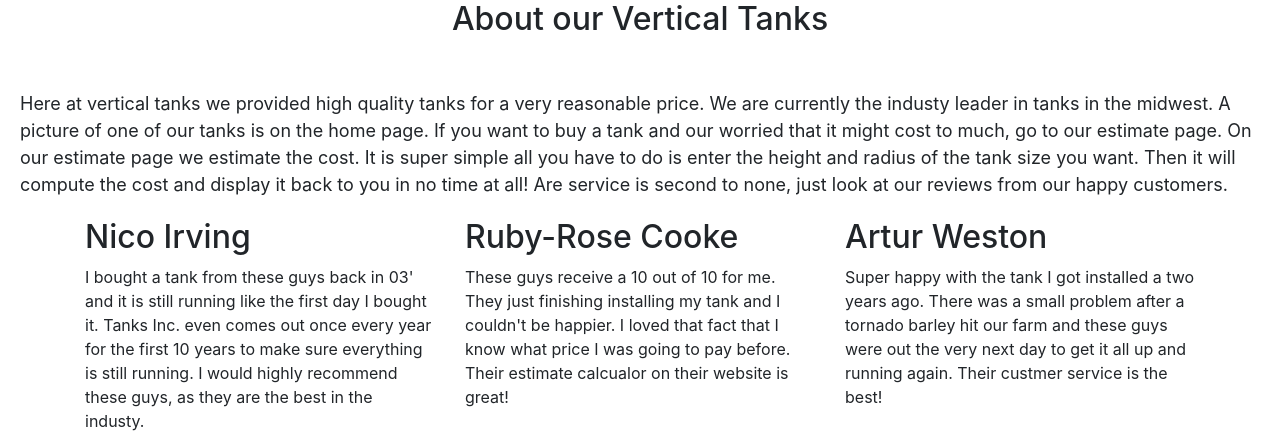
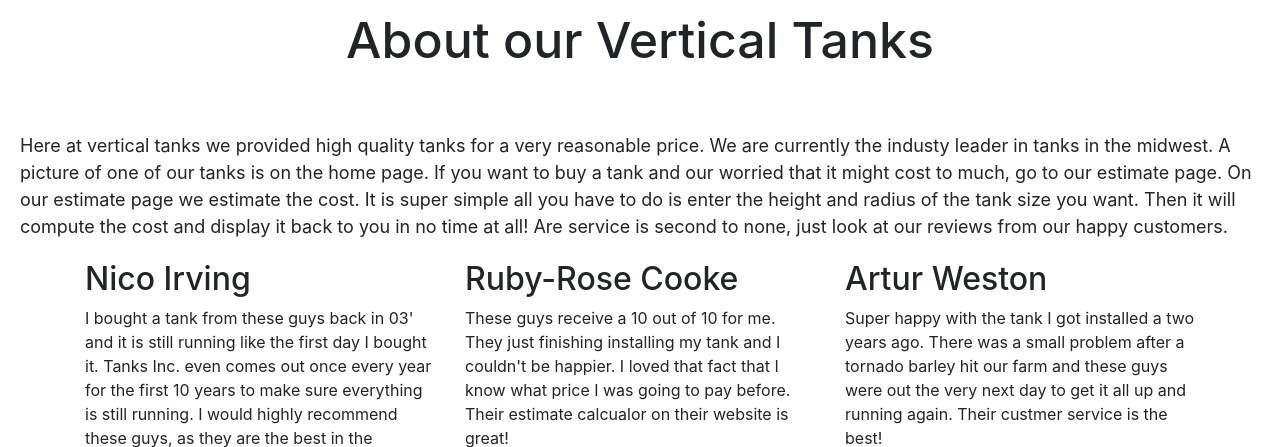
Before and after one commit to nickacri/hw9-10, a Flask app: page /about in a window 1280 px wide. Shown: the part 56-503 px from the top of the page. Run offline with Flask 2, Linux system fonts and the light colour scheme; some libraries are stand-ins or nearby versions.

Commit message:
Update about.html

```diff
--- a/templates/about.html
+++ b/templates/about.html
@@ -5,7 +5,7 @@
 
 
    {% block body %}
-		<h2 style="text-align: center;">About our Vertical Tanks</h2>
+		<h2 style="text-align: center;padding: 10px; font-size: 50px ;">About our Vertical Tanks</h2>
 		<br>
 		<p style="font-size:large; padding:10px; margin: 10px;">
 			Here at vertical tanks we provided high quality tanks for a very reasonable price. We are currently the industy leader in tanks in the midwest. A picture of one of our tanks is on the home page. If you want to buy a tank and our worried that it might cost to much, go to our estimate page. On our estimate page we estimate the cost. It is super simple all you have to do is enter the height and radius of the tank size you want. Then it will compute the cost and display it back to you in no time at all!
```
